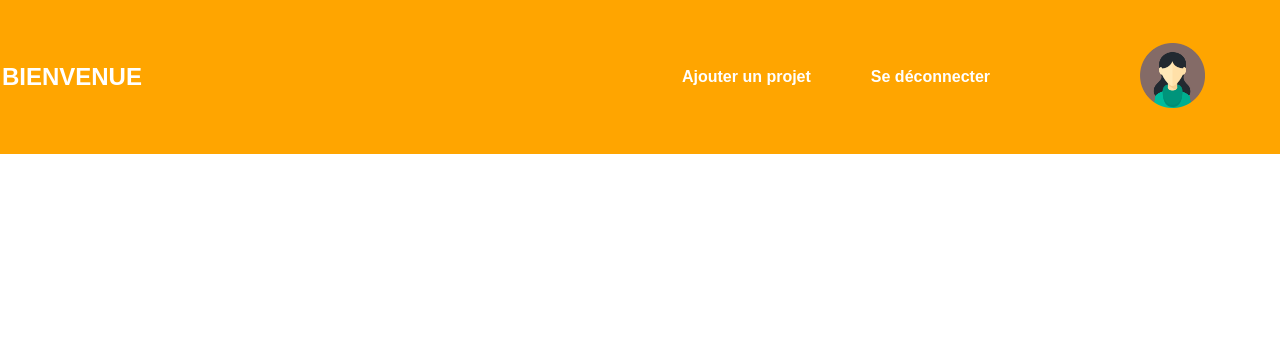
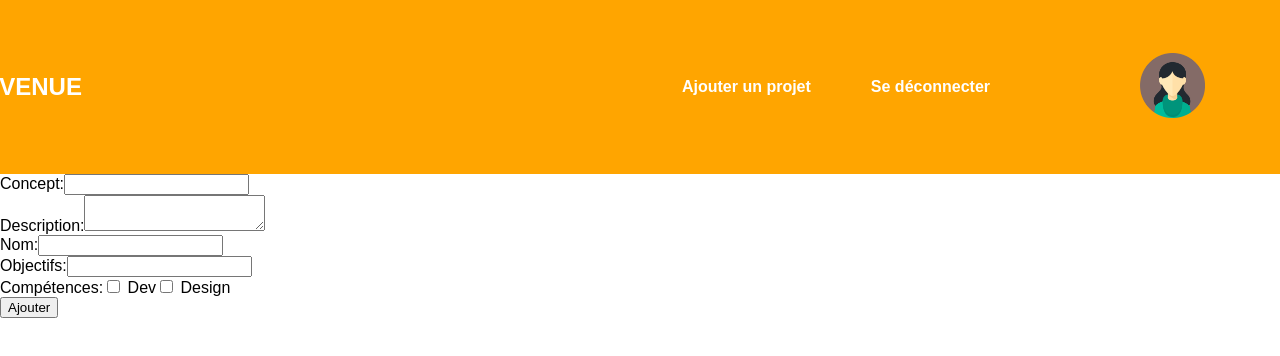
Before and after one commit to Math49/ProjetDevB2, a React (Create React App) app: page /addprojet in a window 1280 px wide. Shown: the top 356 px of the page. Built offline with nearby package versions, Linux system fonts and the light colour scheme.

Commit message:
AddBdd work

```diff
--- a/src/App.js
+++ b/src/App.js
@@ -3,6 +3,7 @@ import './App.scss';
 import Header from "./view/header/header";
 import DataDisplay from "./components/test";
 import ListProjet from "./view/listProjet/listProjet";
+import AddProjet from "./view/addProjet/addProjet";
 
 function App() {
 
@@ -12,6 +13,7 @@ function App() {
       <Header/>
       <Routes>
         <Route path='/' element={<ListProjet/>} />
+        <Route path="/addprojet" element={<AddProjet/>} />
       </Routes>
     </div>
   );
--- /dev/null
+++ b/src/view/addProjet/addProjet.jsx
@@ -0,0 +1,80 @@
+import "./addProjet.scss";
+import axios from 'axios';
+import React, { useState } from 'react';
+
+export default function AddProjet() {
+    const [projetData, setProjetData] = useState({
+        concept: null,
+        description: null,
+        nom: null,
+        objectifs: null,
+        competences: {
+            dev: false,
+            design: false
+        }
+    });
+
+    const handleInputChange = (e) => {
+        const { name, value, type, checked } = e.target;
+        const newValue = type === 'checkbox' ? checked : value;
+
+        if (name === 'dev' || name === 'design') {
+            setProjetData({
+                ...projetData,
+                competences: {
+                    ...projetData.competences,
+                    [name]: newValue
+                }
+            });
+        } else {
+            setProjetData({
+                ...projetData,
+                [name]: newValue
+            });
+        }
+    };
+
+    const handleSubmit = async (e) => {
+        e.preventDefault();
+
+        try {
+            await axios.put('http://localhost:3000/addProjet', projetData);
+        } catch (error) {
+            console.error(error);
+        }
+    };
+
+    return (
+        <div>
+            <form onSubmit={handleSubmit}>
+                <label>
+                    Concept:
+                    <input type="text" name="concept" value={projetData.concept} onChange={handleInputChange} />
+                </label>
+                <br />
+                <label>
+                    Description:
+                    <textarea name="description" value={projetData.description} onChange={handleInputChange} />
+                </label>
+                <br />
+                <label>
+                    Nom:
+                    <input type="text" name="nom" value={projetData.nom} onChange={handleInputChange} />
+                </label>
+                <br />
+                <label>
+                    Objectifs:
+                    <input type="text" name="objectifs" value={projetData.objectifs} onChange={handleInputChange} />
+                </label>
+                <br />
+                <label>
+                    Compétences:
+                    <input type="checkbox" name="dev" checked={projetData.competences.dev} onChange={handleInputChange} /> Dev
+                    <input type="checkbox" name="design" checked={projetData.competences.design} onChange={handleInputChange} /> Design
+                </label>
+                <br />
+                <button type="submit">Ajouter</button>
+            </form>
+        </div>
+    );
+}
--- a/src/view/header/header.jsx
+++ b/src/view/header/header.jsx
@@ -8,10 +8,12 @@ export default function Header() {
           <img src="rond profil.png" alt="image" />
         </div>
         <a href="#">Se déconnecter</a>
-          <a href="#">Ajouter un projet</a>
+        <a href="/addprojet">Ajouter un projet</a>
+        <a href="/">
           <div className="logo">
             <img src="espl logo.png" alt="image" />
           </div>
+        </a>
         <h1>BIENVENUE</h1>
       </nav>
     </header>
```
Also changed, not shown: src/components/filtreMenu/filtreMenu.scss (deleted), src/view/addProjet/addProjet.scss (added). Lines whose indentation alone changed are shown as unchanged.
